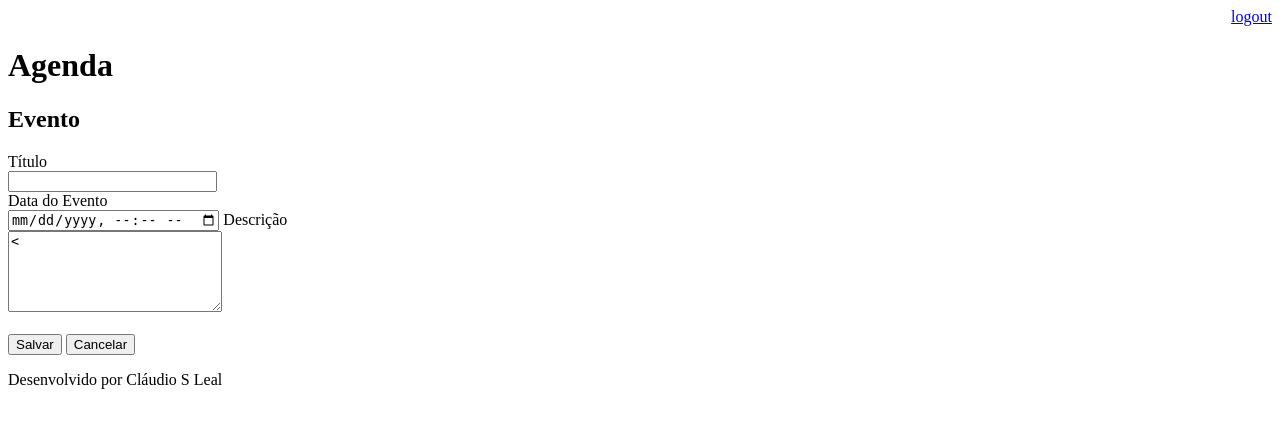
After one commit to claudiosleal/agenda, a Django app: page /agenda/evento/ in a window 1280 px wide. The commit adds this page. Shown: the top 428 px of the page. Run offline with Django 3.2, Linux system fonts and the light colour scheme; a user stored in the database is signed in.

Commit message:
Incluído template para inserção de eventos de agenda. Também incluso o gitignore para ignorar os arquivos compilados.

```diff
--- a/agenda/urls.py
+++ b/agenda/urls.py
@@ -21,6 +21,8 @@ from django.views.generic import RedirectView
 urlpatterns = [
     path('admin/', admin.site.urls),
     path ('agenda/', views.lista_eventos),
+    path('agenda/evento/', views.evento),
+    path('agenda/evento/submit', views.submit_evento),
     # path('', views.index),
     path('', RedirectView.as_view(url='/agenda/')),
     path('login/', views.login_user),
--- a/core/views.py
+++ b/core/views.py
@@ -35,3 +35,20 @@ def lista_eventos(request):
     evento = Evento.objects.filter(usuario=usuario)
     dados = {'eventos':evento}
     return render(request, 'agenda.html', dados)
+
+@login_required(login_url='/login/')
+def evento(request):
+    return render(request, 'evento.html')
+
+@login_required(login_url='/login/')
+def submit_evento(request):
+    if request.POST:
+        titulo = request.POST.get('titulo')
+        data_evento = request.POST.get('data_evento')
+        descricao = request.POST.get('descricao')
+        usuario = request.user
+        Evento.objects.create(titulo=titulo,
+                              data_evento=data_evento,
+                              descricao=descricao,
+                              usuario=usuario)
+    return redirect('/')
--- a/templates/agenda.html
+++ b/templates/agenda.html
@@ -2,7 +2,9 @@
 
 {% block content %}
     <h2>Agendamentos</h2>
-
+    <a href="evento/">
+        <button type="button">Novo evento</button>
+    </a>
     <u1 style="font-size: 18px">
         {% for evento in eventos %}
             <li>{{ evento.titulo }} - {{ evento.get_data_evento}} </li>
--- /dev/null
+++ b/templates/evento.html
@@ -0,0 +1,27 @@
+{% extends "model-page.html" %}
+
+{% block content %}
+
+<h2>Evento</h2>
+
+<form action="submit" method="POST">{% csrf_token %}
+
+    <label>Título</label>
+    <br>
+    <input type="text" name="titulo" size="23">
+    <br>
+    <label>Data do Evento</label>
+    <br>
+    <input type="datetime-local" name="data_evento"
+    <br>
+    <label>Descrição</label>
+    <br>
+    <textarea name="descricao" rows="5" cols="24"><</textarea>
+    <br><br>
+    <button type="submit">Salvar</button>
+    <a href="/">
+        <button type="button">Cancelar</button>
+    </a>
+</form>
+
+{% endblock %}
```
Also changed, not shown: db.sqlite3, 1 other file.
